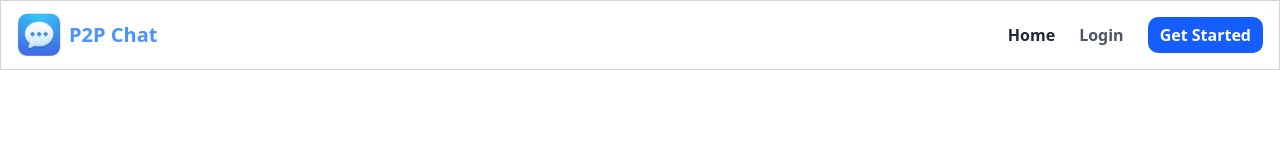
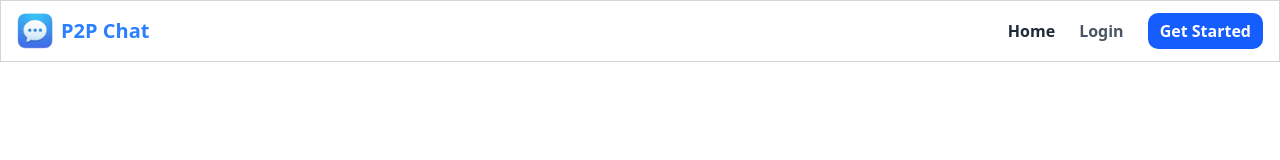
Before and after one commit to JoyM268/Distributed-P2P-Chat-Application, a React (Vite) app: page / in a window 1280 px wide. Shown: the top 160 px of the page. Built offline with nearby package versions, Linux system fonts and the light colour scheme; no server answers.

Commit message:
Minor Changes in Logo

```diff
--- a/src/components/MainHeader.tsx
+++ b/src/components/MainHeader.tsx
@@ -1,4 +1,4 @@
-import { Menu, MessageSquare, X } from "lucide-react";
+import { Menu, X } from "lucide-react";
 import { NavLink } from "react-router-dom";
 import clsx from "clsx";
 import { type Dispatch, type SetStateAction } from "react";
@@ -17,8 +17,8 @@ export default function MainHeader({
 				to="/"
 				className="flex gap-2 font-stretch-90% items-center cursor-pointer"
 			>
-				<img src="logo.png" alt="p2p-chat" className="w-11 h-11" />
-				<span className="font-bold sm:text-xl text-lg text-blue-500/85">
+				<img src="logo.png" alt="p2p-chat" className="w-9 h-9" />
+				<span className="font-bold sm:text-xl text-lg text-blue-500">
 					P2P Chat
 				</span>
 			</NavLink>
```
